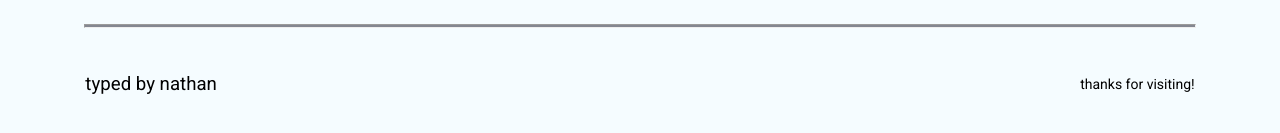
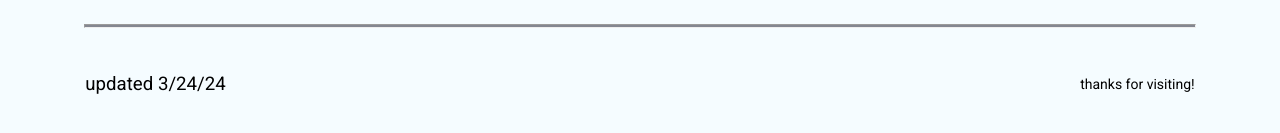
Before and after one commit to nathan2lam/Portfolio, a React (Create React App) app: page / in a window 1280 px wide. Shown: the part 4309-4442 px from the top of the page. Built offline with nearby package versions, Linux system fonts and the light colour scheme.

Commit message:
Text update

```diff
--- a/src/Pages/Home/Footer.jsx
+++ b/src/Pages/Home/Footer.jsx
@@ -86,7 +86,7 @@ function Footer() {
       </div>
       <hr className="divider" />
       <div className="footer--content--container">
-        <p className="footer--content">typed by nathan</p>
+        <p className="footer--content">updated 3/24/24</p>
         <p className="text-sm">thanks for visiting!</p>
       </div>
     </footer>
```
